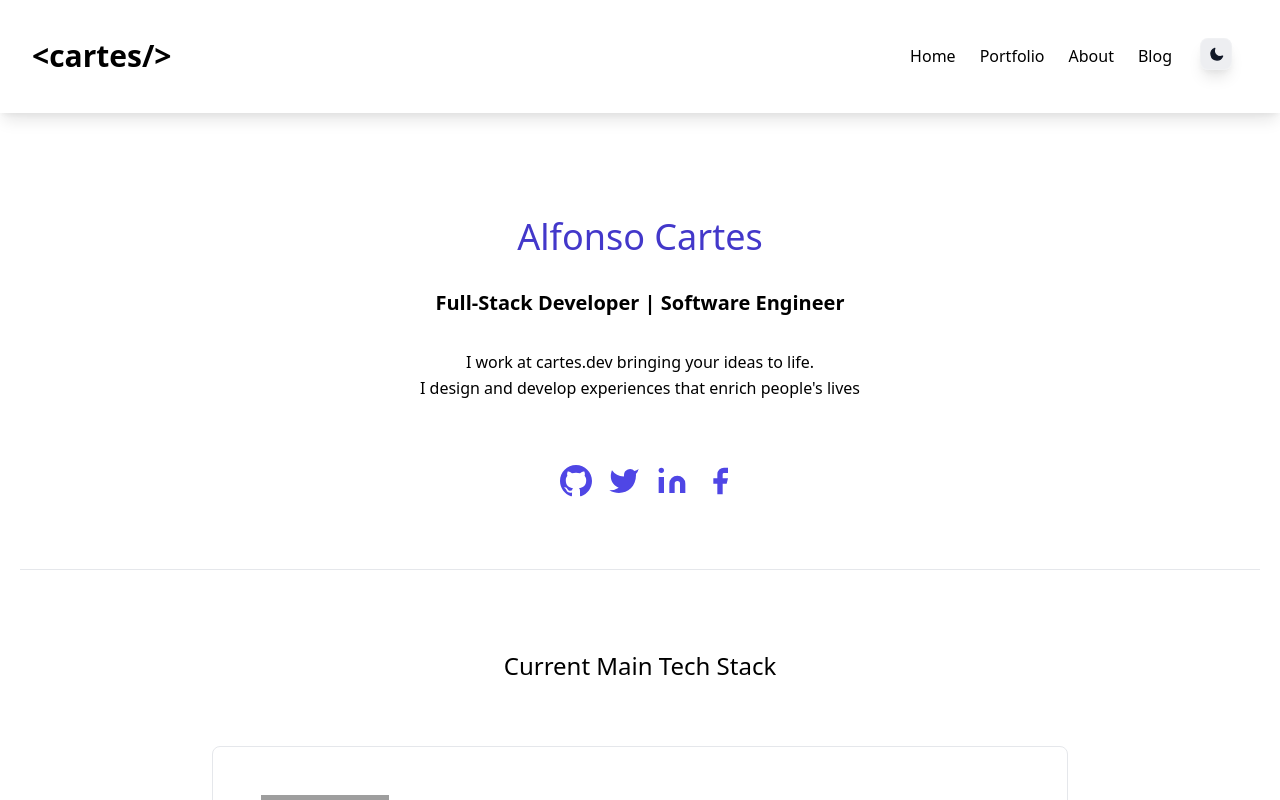
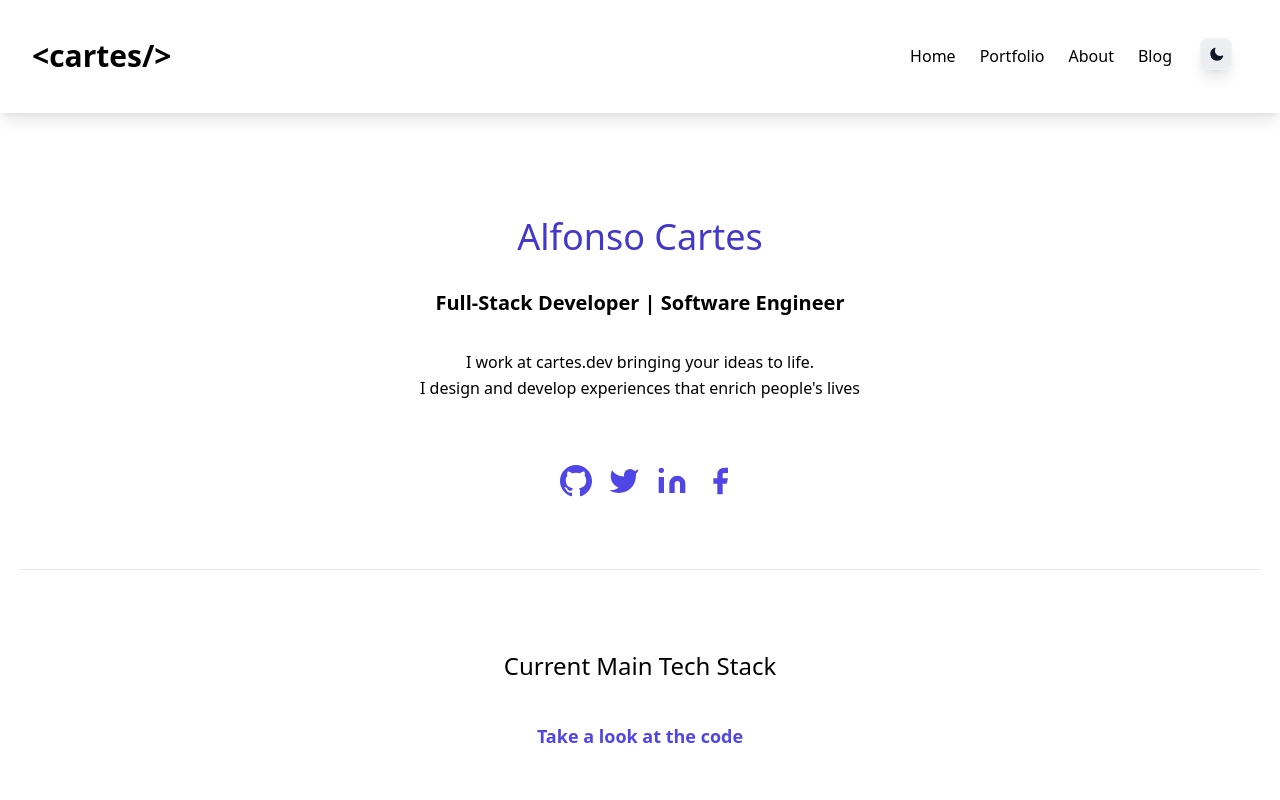
Before and after one commit to alfonsocartes/cartes_dev, a Next.js app: page / in a window 1280 px wide. Shown: the top 800 px of the page. Built offline with nearby package versions, Linux system fonts and the light colour scheme; grey boxes are pictures that could not be loaded; what @tailwindcss/typography would draw is missing.

Commit message:
Add link to website's code

```diff
--- a/components/TechStack.js
+++ b/components/TechStack.js
@@ -11,6 +11,15 @@ const TechStack = () => (
         <h2 className="sm:text-2xl text-xl font-medium title-font mb-2">
           Current Main Tech Stack
         </h2>
+        <a
+          href="https://github.com/alfonsocartes/cartes_dev"
+          target="_blank"
+          rel="noopener noreferrer"
+        >
+          <span className="inline-flex text-lg font-semibold py-8 text-indigo-600 hover:text-indigo-400 dark:text-indigo-400 dark:hover:text-indigo-600 transform hover:scale-105 ease-in-out">
+            Take a look at the code
+          </span>
+        </a>
       </div>
       <div className="grid grid-cols-1">
         <TechStackItem
```
